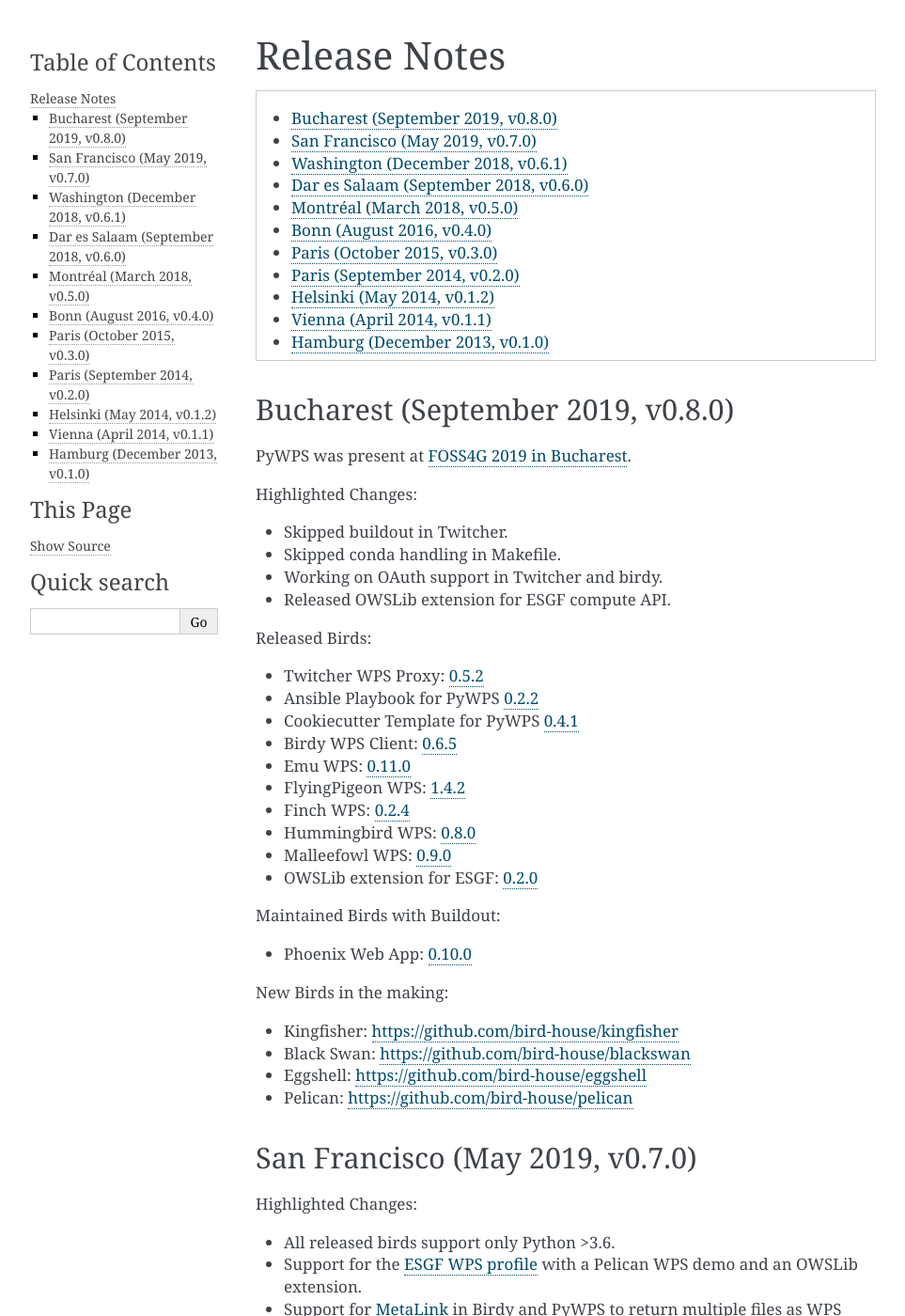
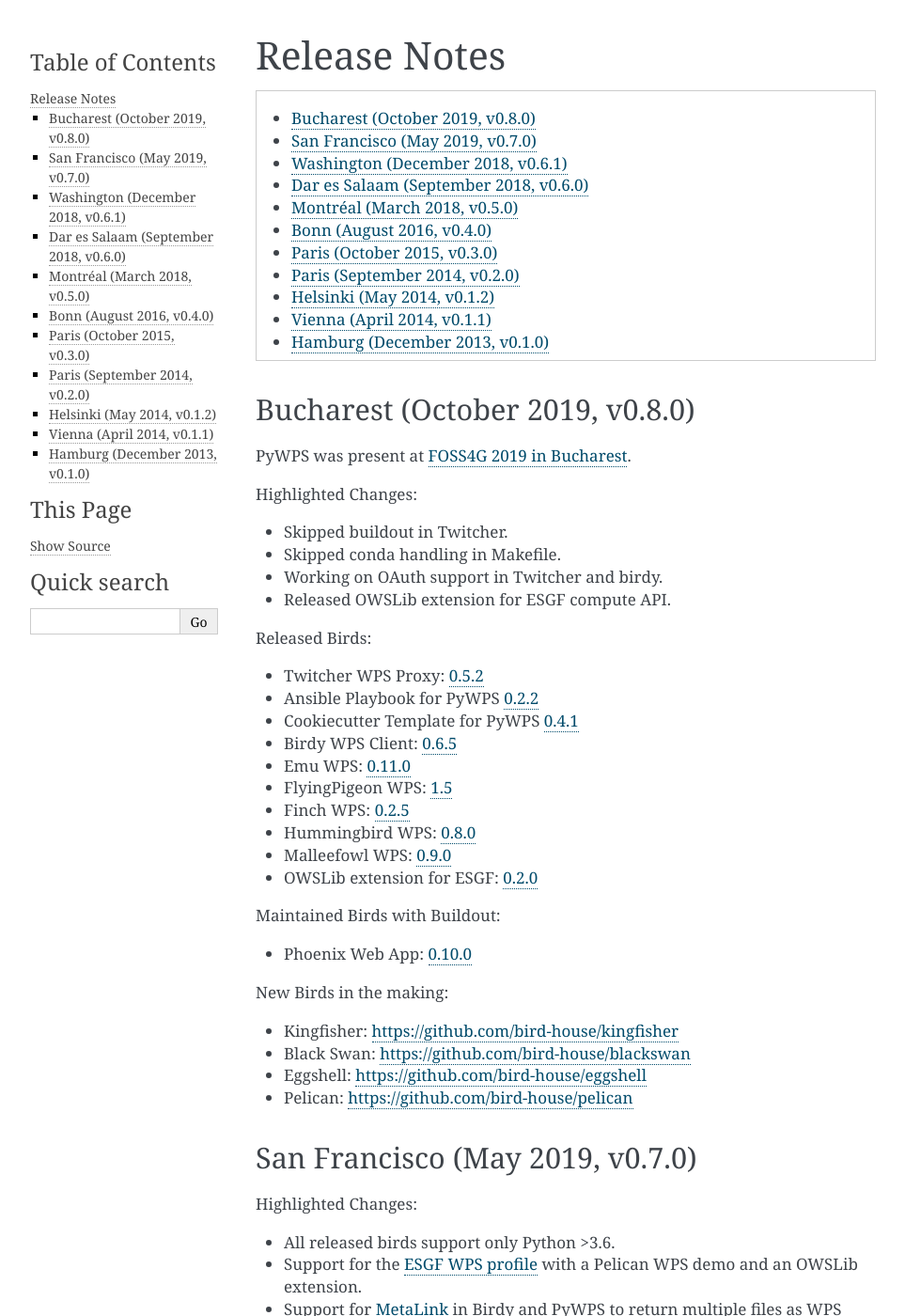
Before and after one commit to bird-house/birdhouse-docs, a Sphinx documentation site: the page built from docs/source/release_notes.rst, in a window 1280 px wide and 1400 px high. Shown: the whole window at 94% size, without its empty margins (148-1111 px from the left). Built offline with Sphinx 7.4.7, drawn with Linux system fonts in a browser that asks for light colours.

Commit message:
Updated date of release. Updated FP and Finch versions to latest releases

```diff
--- a/docs/source/release_notes.rst
+++ b/docs/source/release_notes.rst
@@ -9,7 +9,7 @@
    :depth: 2
    :backlinks: none
 
-Bucharest (September 2019, v0.8.0)
+Bucharest (October 2019, v0.8.0)
 ==================================
 
 PyWPS was present at `FOSS4G 2019 in Bucharest <https://2019.foss4g.org/>`_.
@@ -28,8 +28,8 @@
 * Cookiecutter Template for PyWPS `0.4.1 <https://github.com/bird-house/cookiecutter-birdhouse/releases/tag/v0.4.1>`_
 * Birdy WPS Client: `0.6.5 <https://github.com/bird-house/birdy/releases/tag/v0.6.5>`_
 * Emu WPS: `0.11.0 <https://github.com/bird-house/emu/releases/tag/v0.11.0>`_
-* FlyingPigeon WPS: `1.4.2 <https://github.com/bird-house/flyingpigeon/releases/tag/v1.4.2>`_
-* Finch WPS: `0.2.4 <https://github.com/bird-house/finch/releases/tag/v0.2.4>`_
+* FlyingPigeon WPS: `1.5 <https://github.com/bird-house/flyingpigeon/releases/tag/v1.5>`_
+* Finch WPS: `0.2.5 <https://github.com/bird-house/finch/releases/tag/v0.2.5>`_
 * Hummingbird WPS: `0.8.0 <https://github.com/bird-house/hummingbird/releases/tag/v0.8.0>`_
 * Malleefowl WPS: `0.9.0 <https://github.com/bird-house/malleefowl/releases/tag/v0.9.0>`_
 * OWSLib extension for ESGF: `0.2.0 <https://github.com/bird-house/OWSLib-esgfwps/releases/tag/v0.2.0>`_
```
